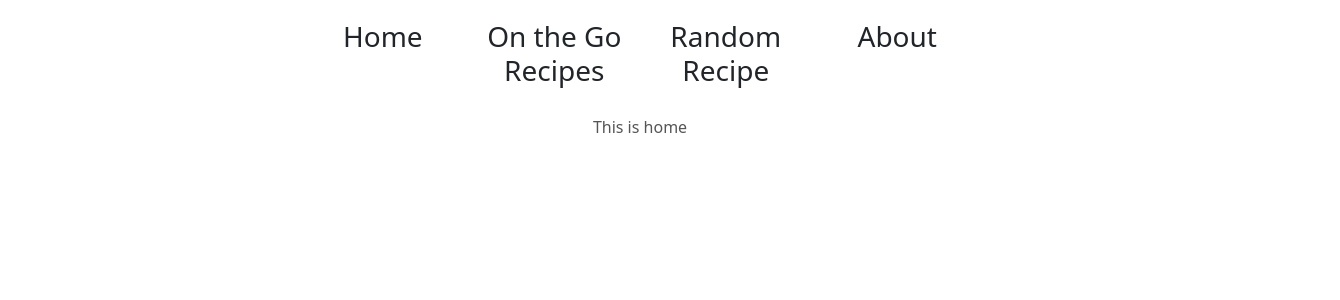
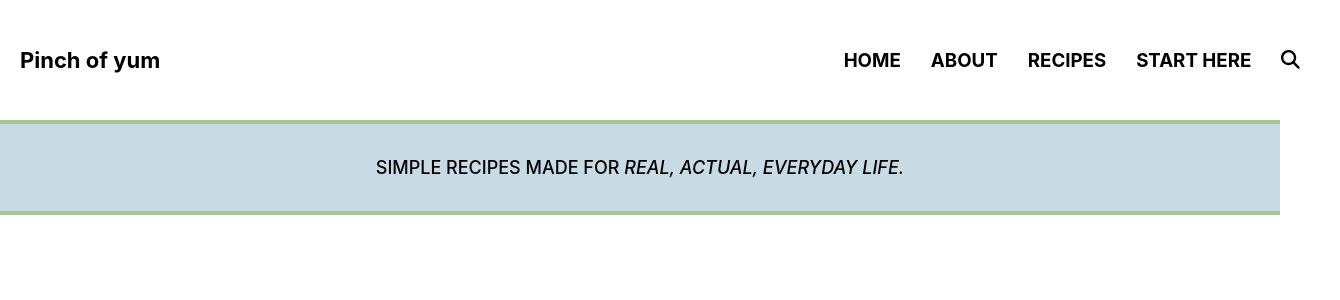
Before and after one commit to meghamodi/RecipeManager, a React (Create React App) app in the folder recipe-finder/: page / in a window 1280 px wide. Shown: the top 300 px of the page, 1340 px wide, since content can reach past the window. Built offline with nearby package versions, Linux system fonts and the light colour scheme.

Commit message:
change in app.js

```diff
--- a/recipe-finder/src/App.css
+++ b/recipe-finder/src/App.css
@@ -1,16 +1,49 @@
+
 .container {
   display: flex;
   flex-direction: column; /* Stack sections vertically */
   align-items: center; /* Center-align the content horizontally */
   padding: 20px;
+  width:100%;
 }
 
 .headers {
   display: flex;
   /* grid-template-columns: repeat(auto-fill, minmax(200px, 1fr)); Flexible grid for headers */
-  gap: 20px;
-  justify-items: center;
+  align-items:center;
+  justify-content: space-between;
+  width:100%;
+  padding:10px 40px;
   cursor: pointer;
+}
+
+.thin-section {
+  display: flex;
+  justify-content: center;
+  align-items: center;
+  width: 100vw;
+  padding: 15px 0;
+  background-color: #c8dae4;
+  font-size: 18px;
+  font-weight: 500;
+  border-top: 4px solid #a4c49a;
+  border-bottom: 4px solid #a4c49a;
+  text-transform: uppercase;
+}
+
+.italic-text{
+  font-style:italic;
+}
+
+.website-title{
+  font-size:22px;
+  font-weight:bold;
+  margin-right:auto;
+}
+
+.nav-menu{
+  display:flex;
+  gap:30px;
 }
 
 .content-grid {
@@ -20,15 +53,19 @@ display: grid; /* Use grid instead of flex */
 width: 100%;
 gap: 20px;
 justify-items: center;
+} */
+
+.category h3, .category svg {
+  cursor:pointer;
+  font-size:18px;
+  padding:5px 10px;
 }
-
-.category {
-  text-align:center;
-  width: 100%;
+.category h3:hover, .category:hover svg {
+  color:#9b5de5;
 }
 
 
-.content {
+/* .content {
   display: flex;
   flex-direction: column;
   align-items: center;
@@ -36,4 +73,4 @@ justify-items: center;
   text-align: center;
 
 
-}
+} */
--- a/recipe-finder/src/App.js
+++ b/recipe-finder/src/App.js
@@ -1,10 +1,10 @@
 import './App.css';
-import { SearchRecipe } from './RecipeCard/searchRecipe.js';
-import RandomRecipes from './RandomRecipe/RandomRecipes.js'
 import {useState} from 'react';
+import { FontAwesomeIcon } from '@fortawesome/react-fontawesome';
+import { faMagnifyingGlass } from '@fortawesome/free-solid-svg-icons';
 
 function App() {
-    const [isActive, setIsActive] = useState('homeText')
+    const [isActive, setIsActive] = useState('home')
 
   const handleContent = (contentId) =>{
             setIsActive(contentId)
@@ -14,74 +14,73 @@ function App() {
     <div className="App">
         <div className="container">
             <div className="headers">
+            <div className="website-title" onClick={()=> handleContent('home')}>
+                Pinch of yum
+            </div>
+            <div className="nav-menu">
                 <div className="category">
-                    <h3  onClick={() =>handleContent('homeText')}>Home</h3>
+                    <h3  onClick={() =>handleContent('home')}>HOME</h3>
                 </div>
 
-            <div className="category">
 
-                <h3 onClick={()=> handleContent('quickRecipes')} >On the Go Recipes</h3>
+                <div className="category">
+                    <h3 onClick={()=> handleContent('about')}>ABOUT</h3>
 
-            </div>
+                </div>
+                <div className="category">
+                    <h3 onClick={()=> handleContent('recipes')}>RECIPES</h3>
 
+                </div>
+                <div className="category">
+                    <h3 onClick={()=> handleContent('startHere')}>START HERE</h3>
 
-            <div className="category">
-                <h3 onClick={()=> handleContent('RandomRecipe')}>Random Recipe</h3>
-
-            </div>
-            <div className="category">
-                <h3 onClick={()=> handleContent('AboutMe')}>About</h3>
-
-            </div>
-
-
+                </div>
+                <div className="category">
+                    <h3>
+                    <FontAwesomeIcon icon={faMagnifyingGlass} />
+                    </h3>
+                </div>
+        </div>
         </div>
         </div>
 
-        <div className="content-grid">
-            {/* <!-- Home Content --> */}
-            {isActive === 'homeText' && (
-            <div  className="content">
-                <p>This is home</p>
-            </div> )}
 
 
-            {/* <!-- Quick Recipes Content --> */}
-            {/* It only executes the second part if the first part is true.
- */}
-            {isActive === 'quickRecipes' && (
+        <div className="content-grid">
+
+            {/* <!-- Home Content --> */}
+            {isActive === 'home' && (
+            <div className="thin-section">
+            <p>Simple recipes made for <span className="italic-text">real, actual, everyday life.</span> </p>
+        </div> )}
+
+            {isActive === 'recipes' && (
             <div className="content">
                 <div>
-                    <SearchRecipe/>
+                    <p>Something goes here</p>
 
 
                 </div>
             </div>
             )}
 
-            {/* <!-- Glow Content --> */}
-            {/* {isActive === 'glowRecipes' && (
-            <div className="content">
-                <div>
-                    <p>Glow recipes coming soon</p>
-                </div>
-            </div>
-            )} */}
-
-            </div>
-            {/* <!-- Random Content --> */}
-            {isActive === 'RandomRecipe' && (
-            <div className="content">
-                <RandomRecipes/>
-            </div>
-            )}
 
             {/* <!-- About Content --> */}
-            {isActive === 'AboutMe' && (
+            {isActive === 'about' && (
             <div className="content">
                 <p>This is the "About" section where you can add information about yourself or your website.</p>
             </div>
             )}
+            {isActive === 'startHere' && (
+            <div className="content">
+                <div>
+                    <p>Some content</p>
+
+
+                </div>
+            </div>
+            )}
+            </div>
 
     </div>
 
```
